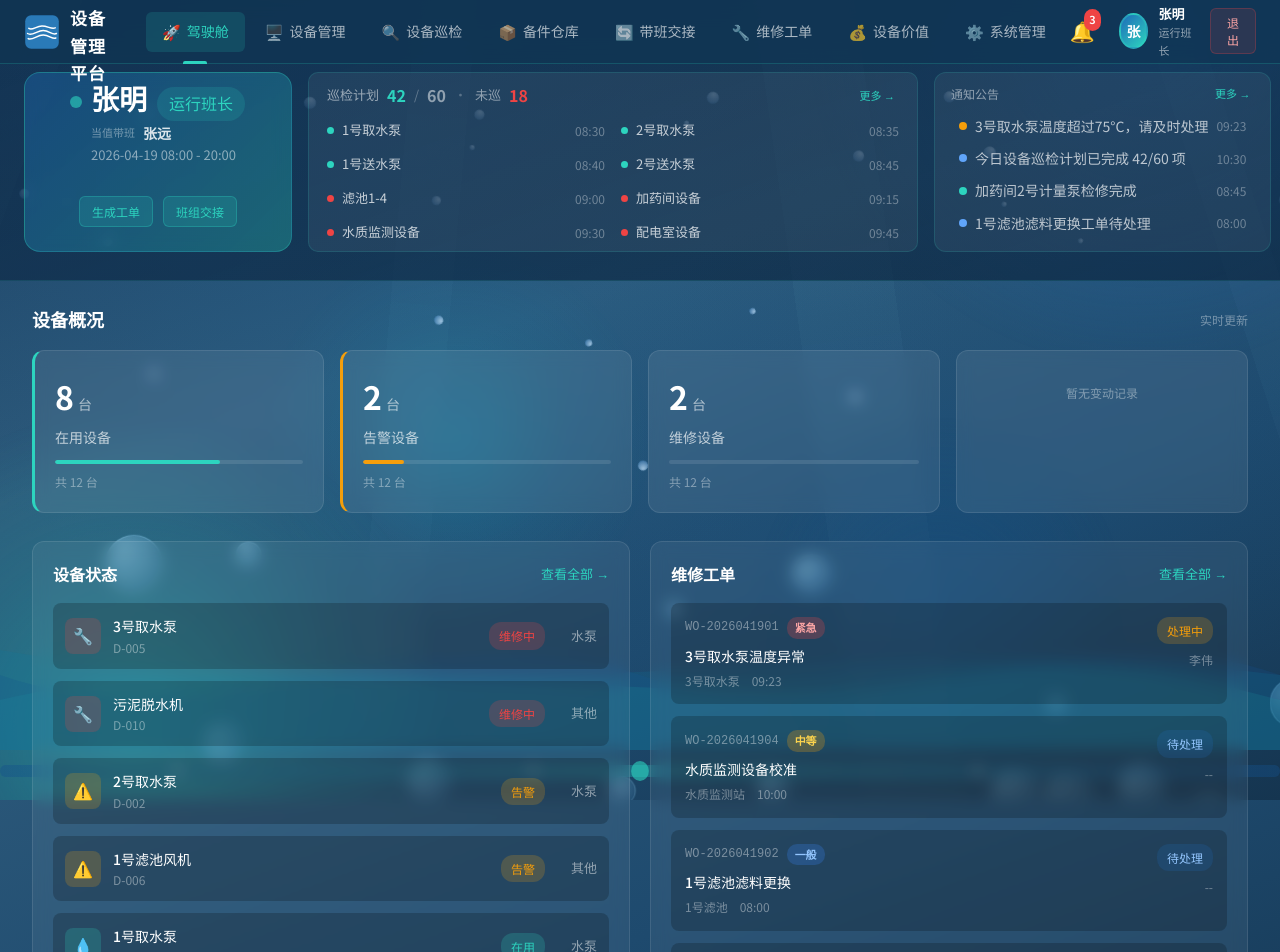
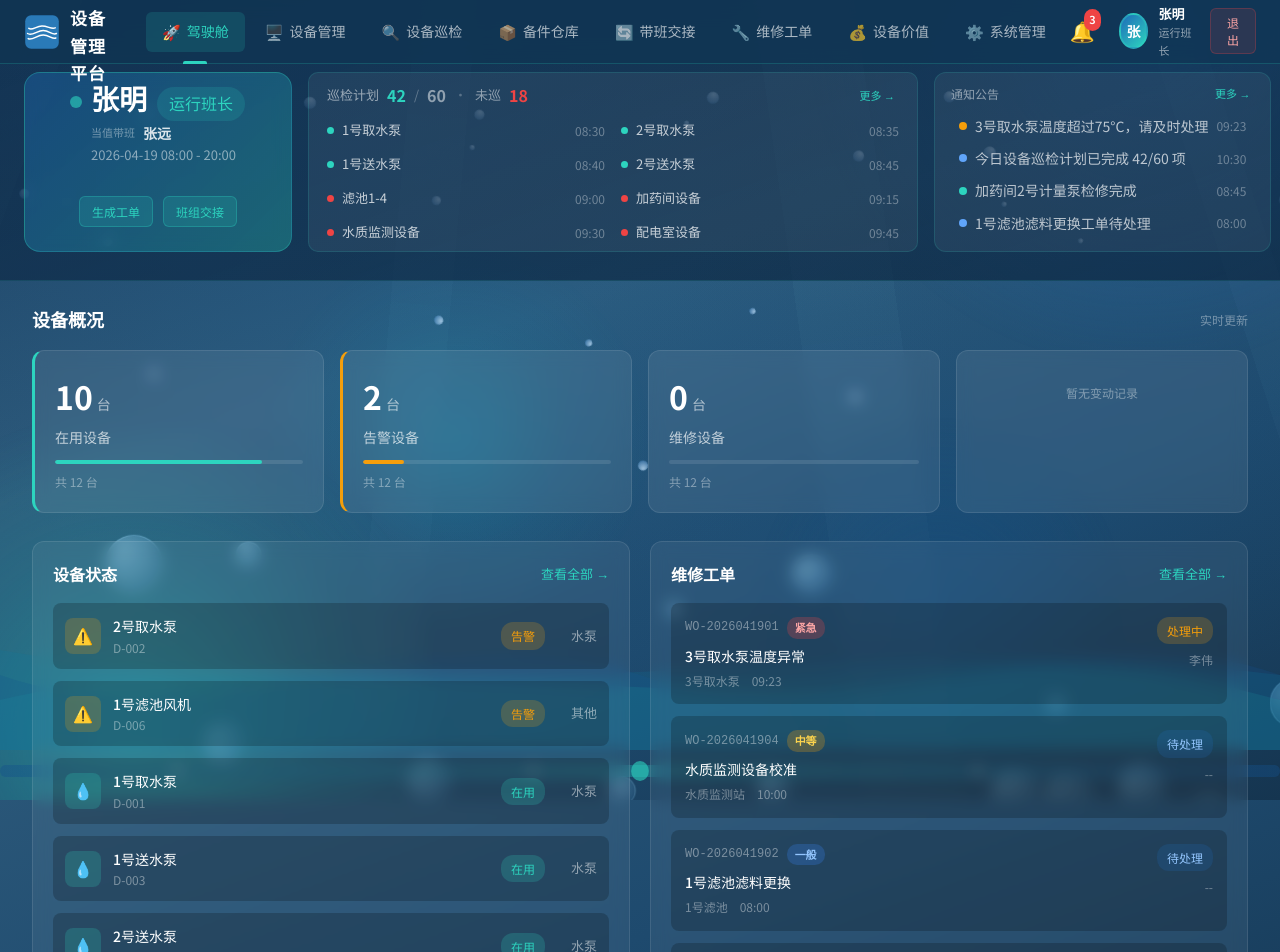
Before and after one commit to horis188/water-plant-equipment, a Vue app in the folder projects/water-plant-login/: page /main in a window 1280 px wide. Shown: the top 952 px of the page. Built offline with nearby package versions, Linux system fonts and the light colour scheme.

Commit message:
fix: 修复设备状态联动循环依赖问题
- 将matchDeviceByContent移到useWorkOrderStore避免循环引用
- useDeviceStore的computedDeviceStatus现在正确读取maintenanceOrders
- 转维修时设备状态正确变为维修中

```diff
--- a/projects/water-plant-login/src/composables/useDeviceStore.ts
+++ b/projects/water-plant-login/src/composables/useDeviceStore.ts
@@ -1,4 +1,7 @@
 import { ref, computed } from 'vue'
+import { maintenanceOrders, problemOrders, matchDeviceByContent } from './useWorkOrderStore'
+
+// ============ 当前登录用户 ============
 
 // ============ 当前登录用户 ============
 const saved = sessionStorage.getItem('currentUser')
@@ -44,9 +47,21 @@ export const alarms = ref([
 export const computedDeviceStatus = computed(() => {
   const map: Record<string, string> = {}
   for (const d of devices.value) {
+    // 检查是否有未解决告警
     const hasActiveAlarm = alarms.value.some(a => a.deviceId === d.id && !a.resolved)
     if (hasActiveAlarm) { map[d.id] = '告警'; continue }
-    const hasActiveWorkOrder = workOrders.value.some(w => w.deviceId === d.id && w.status === '维修中')
+    // 检查是否有维修中的工单（来自maintenanceOrders）
+    const hasActiveWorkOrder = maintenanceOrders.value.some(w => {
+      if (w.status !== 'processing') return false
+      if (w.problemOrderId) {
+        // 有关联问题工单的，从问题工单获取设备ID
+        const po = problemOrders.value.find(p => p.id === w.problemOrderId)
+        return po?.deviceId === d.id
+      }
+      // 直接创建的维修工单，尝试用content匹配
+      const deviceId = matchDeviceByContent(w.content || '')
+      return deviceId === d.id
+    })
     if (hasActiveWorkOrder) { map[d.id] = '维修中'; continue }
     map[d.id] = '在用'
   }
@@ -63,38 +78,6 @@ export interface DeviceChange {
 }
 
 export const deviceChangeLog = ref<DeviceChange[]>([])
-
-// ============ 设备关键词匹配 ============
-// 从工单内容中识别设备ID
-export function matchDeviceByContent(content: string): string | null {
-  // 设备名称关键词映射
-  const keywordMap: Record<string, string> = {
-    '1号取水泵': 'D-001',
-    '2号取水泵': 'D-002',
-    '3号取水泵': 'D-005',
-    '1号送水泵': 'D-003',
-    '2号送水泵': 'D-004',
-    '取水泵': 'D-001',  // 默认取水泵
-    '送水泵': 'D-003',  // 默认送水泵
-    '滤池风机': 'D-006',
-    '1号滤池': 'D-006',
-    '水质监测仪': 'D-007',
-    '1号配电柜': 'D-008',
-    '加药计量泵': 'D-009',
-    '污泥脱水机': 'D-010',
-    '脱水机': 'D-010',
-    '二氧化氯发生器': 'D-011',
-    '中控室工控机': 'D-012',
-    '工控机': 'D-012',
-  }
-
-  for (const [keyword, deviceId] of Object.entries(keywordMap)) {
-    if (content.includes(keyword)) {
-      return deviceId
-    }
-  }
-  return null
-}
 
 // 添加设备变动记录
 export function addDeviceChangeLog(deviceId: string, change: { field: string; fieldLabel: string; oldValue: string; newValue: string }, operator: string) {
--- a/projects/water-plant-login/src/composables/useWorkOrderStore.ts
+++ b/projects/water-plant-login/src/composables/useWorkOrderStore.ts
@@ -1,5 +1,32 @@
 import { ref } from 'vue'
-import { currentUser, matchDeviceByContent, alarms, addDeviceChangeLog } from './useDeviceStore'
+import { currentUser, alarms, addDeviceChangeLog } from './useDeviceStore'
+
+// ============ 设备关键词匹配 ============
+export function matchDeviceByContent(content: string): string | null {
+  const keywordMap: Record<string, string> = {
+    '1号取水泵': 'D-001',
+    '2号取水泵': 'D-002',
+    '3号取水泵': 'D-005',
+    '1号送水泵': 'D-003',
+    '2号送水泵': 'D-004',
+    '取水泵': 'D-001',
+    '送水泵': 'D-003',
+    '滤池风机': 'D-006',
+    '1号滤池': 'D-006',
+    '水质监测仪': 'D-007',
+    '1号配电柜': 'D-008',
+    '加药计量泵': 'D-009',
+    '污泥脱水机': 'D-010',
+    '脱水机': 'D-010',
+    '二氧化氯发生器': 'D-011',
+    '中控室工控机': 'D-012',
+    '工控机': 'D-012',
+  }
+  for (const [keyword, deviceId] of Object.entries(keywordMap)) {
+    if (content.includes(keyword)) return deviceId
+  }
+  return null
+}
 
 // ============ 工单类型定义 ============
 
--- a/projects/water-plant-login/src/views/WorkOrderView.vue
+++ b/projects/water-plant-login/src/views/WorkOrderView.vue
@@ -392,9 +392,9 @@
 <script setup lang="ts">
 import { ref, computed } from 'vue'
 import TopNavBar from '../components/TopNavBar.vue'
-import { currentUser, updateDeviceStatusByOrder, matchDeviceByContent } from '../composables/useDeviceStore'
+import { currentUser, updateDeviceStatusByOrder } from '../composables/useDeviceStore'
 import {
-  problemOrders, maintenanceOrders,
+  matchDeviceByContent, problemOrders, maintenanceOrders,
   addProblemOrder, updateProblemOrder,
   addMaintenanceOrder, updateMaintenanceOrder,
   statusLabel, statusColor, levelLabel,
```
